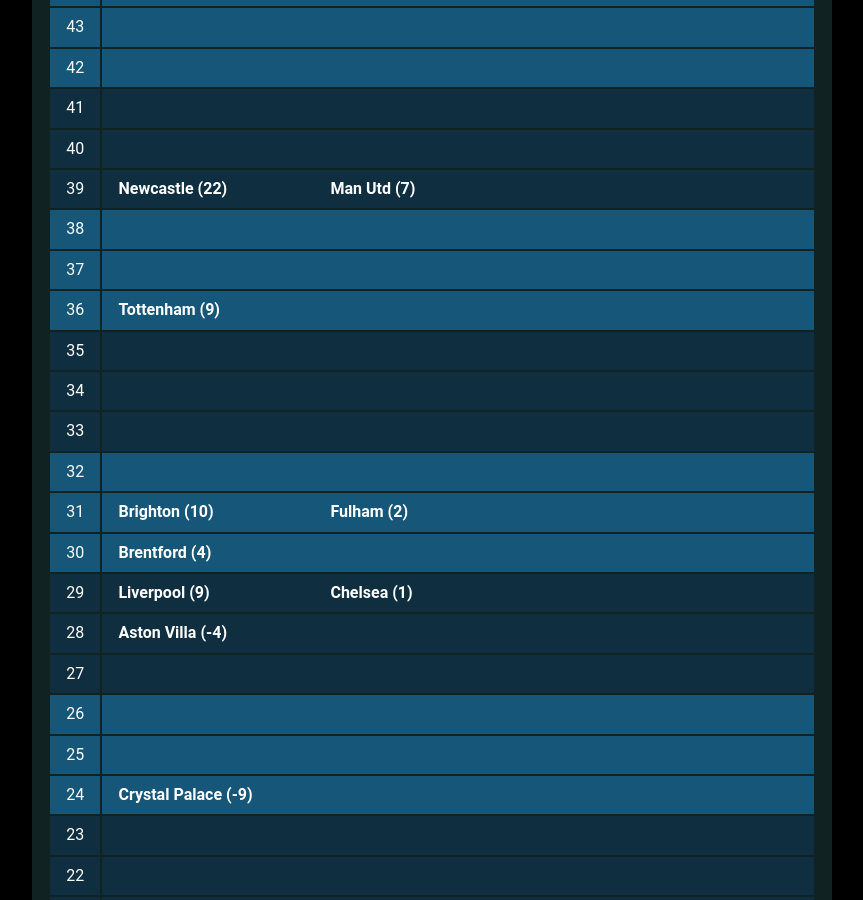
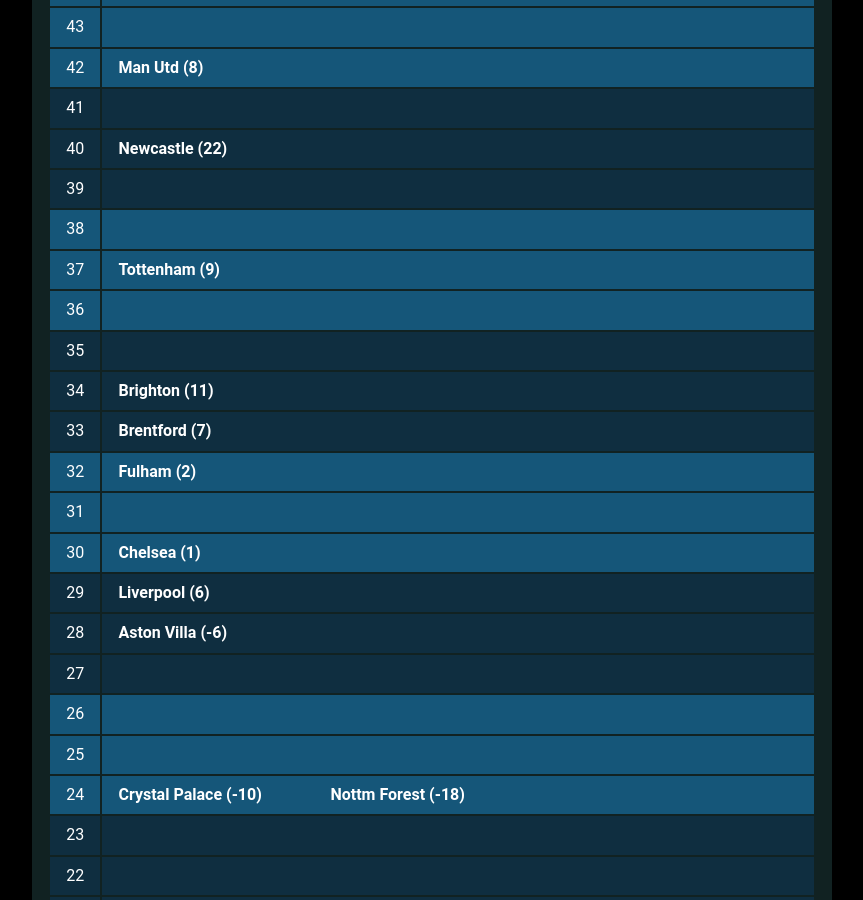
Before and after one commit to muru/muru.github.io, a Jekyll site: the page built from resources.md, in a window 1280 px wide and 900 px high, scrolled down 1760 px. Shown: the whole window, without its empty margins (208-1071 px from the left). Built offline with Jekyll 4.4.1, drawn with Linux system fonts in a browser that asks for light colours; some web fonts are replaced; some of the changed text lies outside the part shown.

Commit message:
updated cann-table: Mon  6 Feb 01:36:38 JST 2023

```diff
--- a/cann-table.html
+++ b/cann-table.html
@@ -3,7 +3,7 @@
 	<tr class="cann-row-1">
 		<td class="cann-point"> 50 </td>
 		<td class="cann-clubs">
-			<span class="club-name"> Arsenal (29) </span>
+			<span class="club-name"> Arsenal (28) </span>
 		</td>
  	</tr>
 	<tr class="cann-row-1">
@@ -24,12 +24,12 @@
 	<tr class="cann-row-2">
 		<td class="cann-point"> 46 </td>
 		<td class="cann-clubs">
+			<span class="club-name"> Man City (33) </span>
 		</td>
  	</tr>
 	<tr class="cann-row-2">
 		<td class="cann-point"> 45 </td>
 		<td class="cann-clubs">
-			<span class="club-name"> Man City (33) </span>
 		</td>
  	</tr>
 	<tr class="cann-row-1">
@@ -45,6 +45,7 @@
 	<tr class="cann-row-1">
 		<td class="cann-point"> 42 </td>
 		<td class="cann-clubs">
+			<span class="club-name"> Man Utd (8) </span>
 		</td>
  	</tr>
 	<tr class="cann-row-2">
@@ -55,13 +56,12 @@
 	<tr class="cann-row-2">
 		<td class="cann-point"> 40 </td>
 		<td class="cann-clubs">
+			<span class="club-name"> Newcastle (22) </span>
 		</td>
  	</tr>
 	<tr class="cann-row-2">
 		<td class="cann-point"> 39 </td>
 		<td class="cann-clubs">
-			<span class="club-name"> Newcastle (22) </span>
-			<span class="club-name"> Man Utd (7) </span>
 		</td>
  	</tr>
 	<tr class="cann-row-1">
@@ -72,12 +72,12 @@
 	<tr class="cann-row-1">
 		<td class="cann-point"> 37 </td>
 		<td class="cann-clubs">
+			<span class="club-name"> Tottenham (9) </span>
 		</td>
  	</tr>
 	<tr class="cann-row-1">
 		<td class="cann-point"> 36 </td>
 		<td class="cann-clubs">
-			<span class="club-name"> Tottenham (9) </span>
 		</td>
  	</tr>
 	<tr class="cann-row-2">
@@ -88,42 +88,42 @@
 	<tr class="cann-row-2">
 		<td class="cann-point"> 34 </td>
 		<td class="cann-clubs">
+			<span class="club-name"> Brighton (11) </span>
 		</td>
  	</tr>
 	<tr class="cann-row-2">
 		<td class="cann-point"> 33 </td>
 		<td class="cann-clubs">
+			<span class="club-name"> Brentford (7) </span>
 		</td>
  	</tr>
 	<tr class="cann-row-1">
 		<td class="cann-point"> 32 </td>
 		<td class="cann-clubs">
+			<span class="club-name"> Fulham (2) </span>
 		</td>
  	</tr>
 	<tr class="cann-row-1">
 		<td class="cann-point"> 31 </td>
 		<td class="cann-clubs">
-			<span class="club-name"> Brighton (10) </span>
-			<span class="club-name"> Fulham (2) </span>
 		</td>
  	</tr>
 	<tr class="cann-row-1">
 		<td class="cann-point"> 30 </td>
 		<td class="cann-clubs">
-			<span class="club-name"> Brentford (4) </span>
+			<span class="club-name"> Chelsea (1) </span>
 		</td>
  	</tr>
 	<tr class="cann-row-2">
 		<td class="cann-point"> 29 </td>
 		<td class="cann-clubs">
-			<span class="club-name"> Liverpool (9) </span>
-			<span class="club-name"> Chelsea (1) </span>
+			<span class="club-name"> Liverpool (6) </span>
 		</td>
  	</tr>
 	<tr class="cann-row-2">
 		<td class="cann-point"> 28 </td>
 		<td class="cann-clubs">
-			<span class="club-name"> Aston Villa (-4) </span>
+			<span class="club-name"> Aston Villa (-6) </span>
 		</td>
  	</tr>
 	<tr class="cann-row-2">
@@ -144,7 +144,8 @@
 	<tr class="cann-row-1">
 		<td class="cann-point"> 24 </td>
 		<td class="cann-clubs">
-			<span class="club-name"> Crystal Palace (-9) </span>
+			<span class="club-name"> Crystal Palace (-10) </span>
+			<span class="club-name"> Nottm Forest (-18) </span>
 		</td>
  	</tr>
 	<tr class="cann-row-2">
@@ -160,32 +161,32 @@
 	<tr class="cann-row-2">
 		<td class="cann-point"> 21 </td>
 		<td class="cann-clubs">
-			<span class="club-name"> Nottm Forest (-19) </span>
+			<span class="club-name"> Leicester (-5) </span>
 		</td>
  	</tr>
 	<tr class="cann-row-1">
 		<td class="cann-point"> 20 </td>
 		<td class="cann-clubs">
+			<span class="club-name"> Wolves (-15) </span>
 		</td>
  	</tr>
 	<tr class="cann-row-1">
 		<td class="cann-point"> 19 </td>
 		<td class="cann-clubs">
+			<span class="club-name"> West Ham (-8) </span>
 		</td>
  	</tr>
 	<tr class="cann-row-1">
 		<td class="cann-point"> 18 </td>
 		<td class="cann-clubs">
-			<span class="club-name"> Leicester (-7) </span>
-			<span class="club-name"> Leeds (-7) </span>
-			<span class="club-name"> West Ham (-8) </span>
+			<span class="club-name"> Leeds (-8) </span>
+			<span class="club-name"> Everton (-12) </span>
 		</td>
  	</tr>
 	<tr class="cann-row-2">
 		<td class="cann-point"> 17 </td>
 		<td class="cann-clubs">
-			<span class="club-name"> Wolves (-18) </span>
-			<span class="club-name"> Bournemouth (-23) </span>
+			<span class="club-name"> Bournemouth (-24) </span>
 		</td>
  	</tr>
 	<tr class="cann-row-2">
@@ -196,9 +197,8 @@
 	<tr class="cann-row-2">
 		<td class="cann-point"> 15 </td>
 		<td class="cann-clubs">
-			<span class="club-name"> Everton (-13) </span>
-			<span class="club-name"> Southampton (-18) </span>
+			<span class="club-name"> Southampton (-21) </span>
 		</td>
  	</tr>
 </table>
-<span id="cann-gen-note"> Generated on  Sunday, 29 January 2023 at 00:27 JST. </span>
+<span id="cann-gen-note"> Generated on  Monday, 06 February 2023 at 01:36 JST. </span>
```
